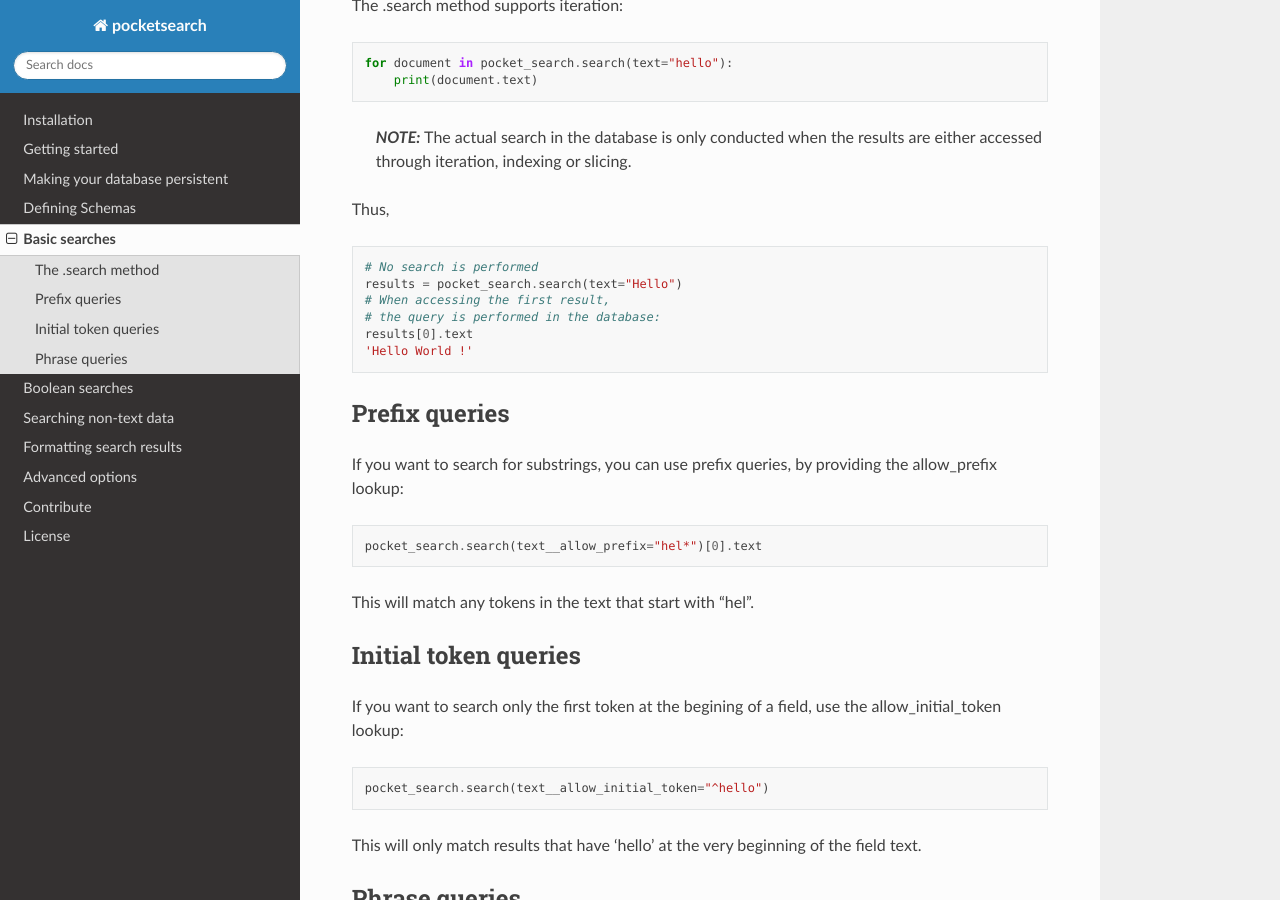
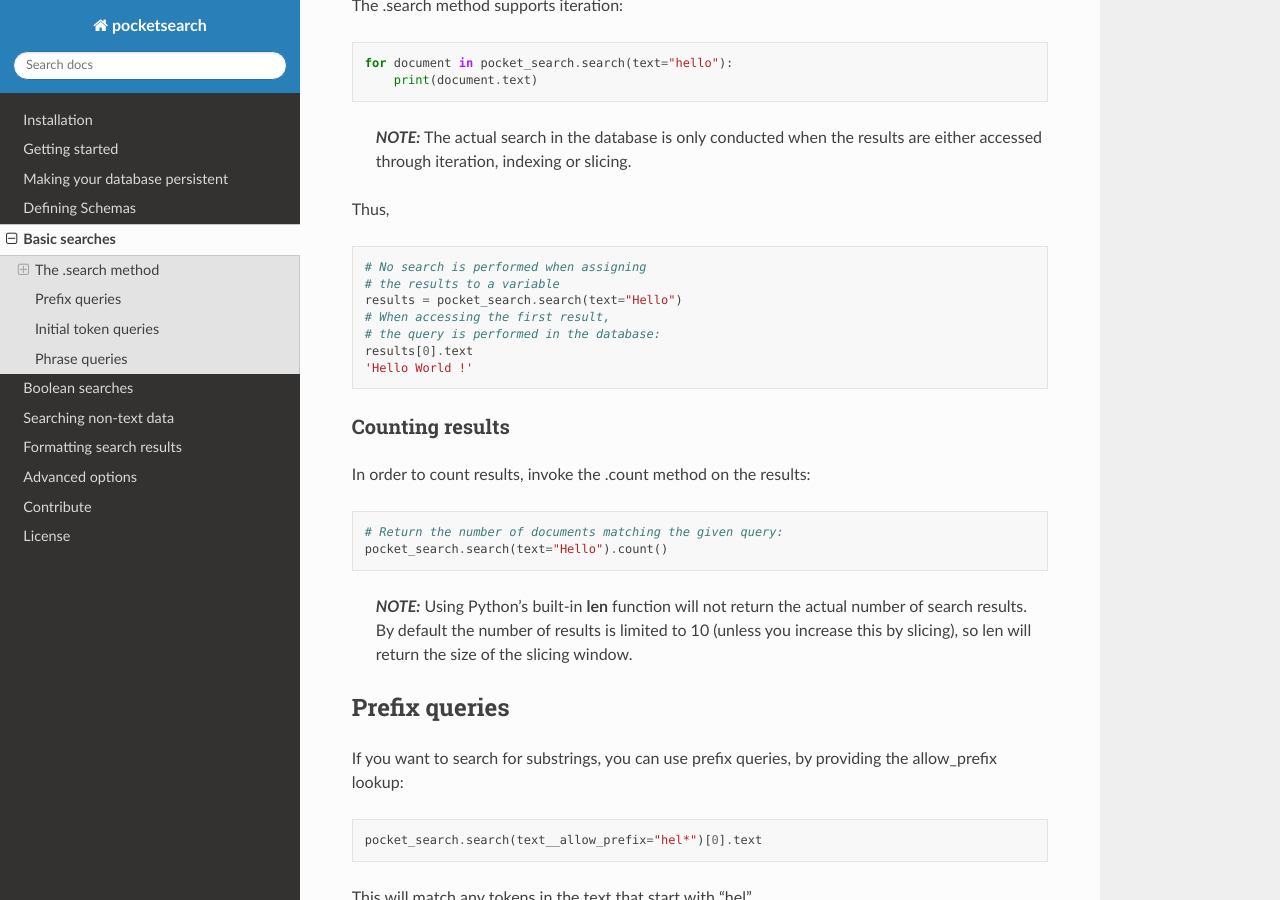
Before and after one commit to kaykay-dv/pocketsearch, a Sphinx documentation site: the page built from docs/searching.md, in a window 1280 px wide and 900 px high, scrolled down 962 px. Built offline with Sphinx 7.4.7 and the Read the Docs theme 2.0.0, drawn with Linux system fonts in a browser that asks for light colours.

Commit message:
Updated basic search chapter

````diff
--- a/docs/searching.md
+++ b/docs/searching.md
@@ -55,13 +55,28 @@
 Thus,
 
 ```Python
-# No search is performed
+# No search is performed when assigning
+# the results to a variable
 results = pocket_search.search(text="Hello")
 # When accessing the first result,
 # the query is performed in the database:
 results[0].text
 'Hello World !'
 ```
+
+### Counting results
+
+In order to count results, invoke the .count method on the results:
+
+```Python
+# Return the number of documents matching the given query:
+pocket_search.search(text="Hello").count()
+```
+
+> **_NOTE:_** Using Python's built-in **len** function will not return
+the actual number of search results. By default the number of results
+is limited to 10 (unless you increase this by slicing), so len will
+return the size of the slicing window.
 
 ## Prefix queries
 
````
